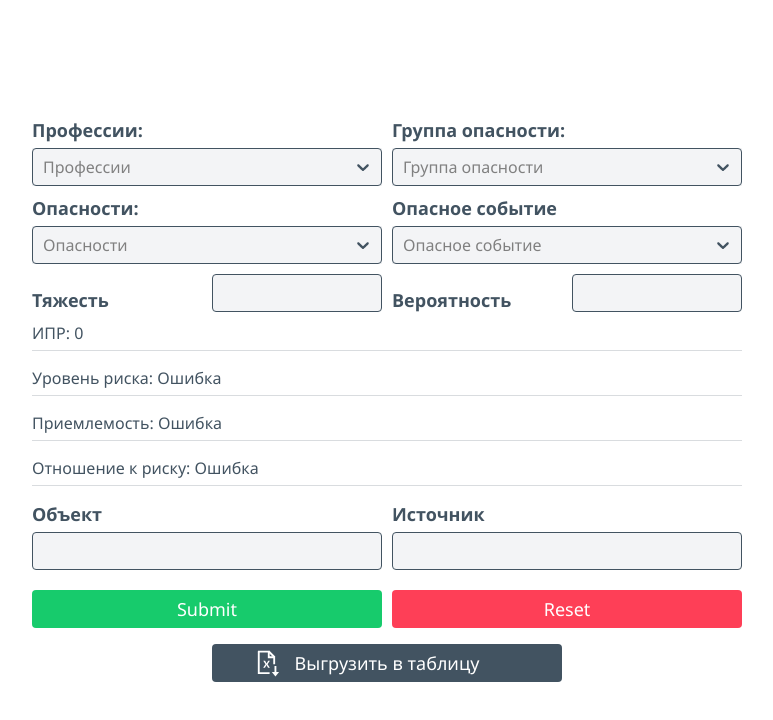
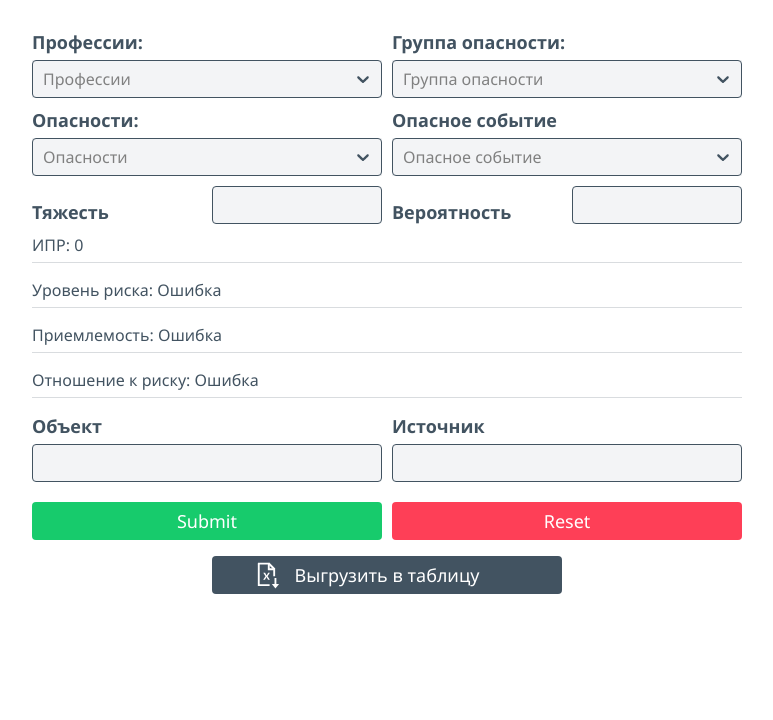
Before and after one commit to User8755/techoavia-roman, a React (Create React App) app: page / in a window 1280 px wide. Shown: the top 720 px of the page, without its empty margins (253-1026 px from the left). Built offline with nearby package versions, Linux system fonts and the light colour scheme.

Commit message:
change height and add func_table

```diff
--- a/src/App.css
+++ b/src/App.css
@@ -1,10 +1,10 @@
 .main {
-  margin: 0 20px;
+  margin: 30px 20px 0;
   display: flex;
   justify-content: center;
   align-items: center;
   flex-direction: column;
-  height: 100vh;
+  /*height: 100vh;*/
   font-family: 'Segoe UI', Tahoma, Geneva, Verdana, sans-serif;
   color: rgba(66, 83, 97, 1);
 }
@@ -207,7 +207,7 @@
 }
 
 
-@media screen and (max-width: 751px) {
+@media screen and (max-width: 767px) {
   .lable {
    width: 100%;
   }
--- a/src/App.js
+++ b/src/App.js
@@ -138,14 +138,10 @@ function App() {
     let i = 0;
     console.log(i);
     formValue.forEach((item) => {
-      item['number'] = Object.keys(formValue);
+      item['number'] = i += 1;
       sheet.addRow(item);
       console.log(item);
     });
-    // console.log(formValue.index[0])
-
-    const dobCol = sheet.getColumn(1);
-    dobCol.eachCell({ includeEmpty: false }, function (cell, rowNumber) {});
 
     return workbook.xlsx
       .writeBuffer()
```
